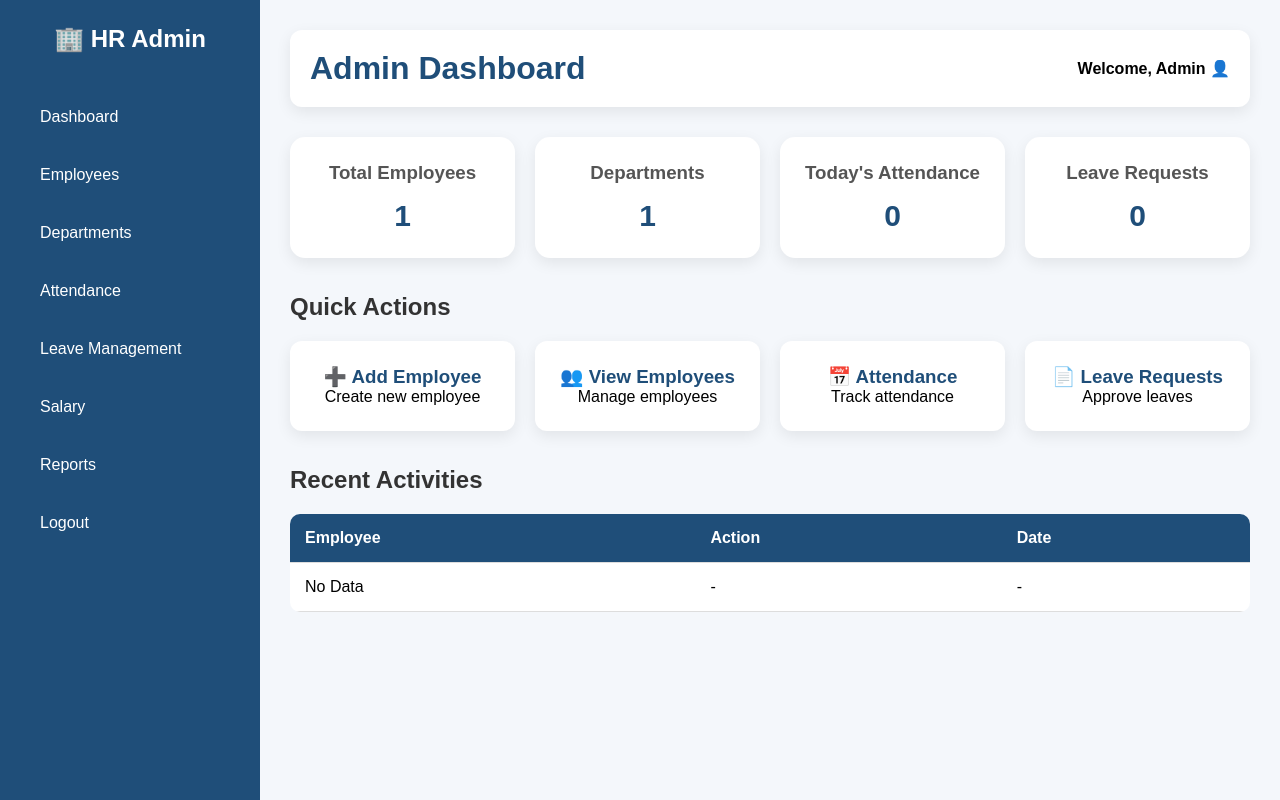
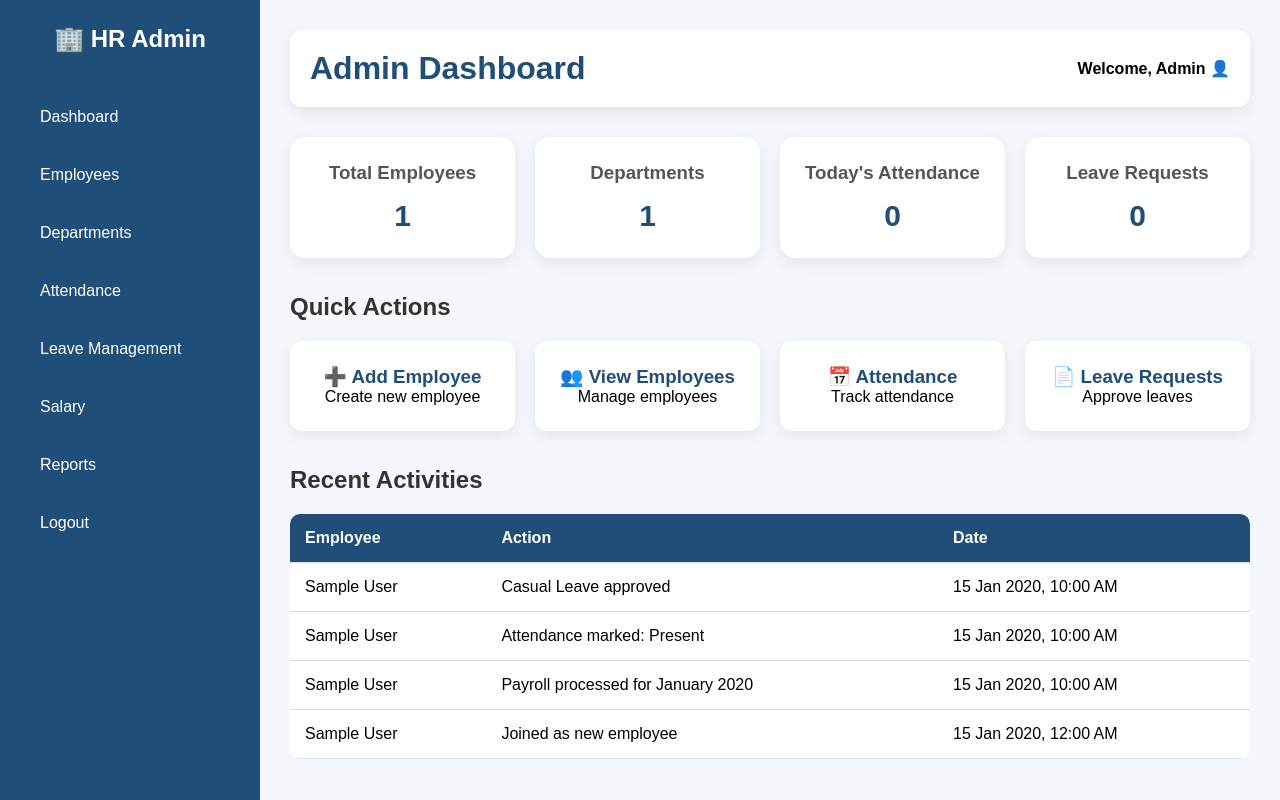
Before and after one commit to Sreekutty2728/AI_Employee_Management_System, a Django app: page /admin-dashboard/ in a window 1280 px wide. Run offline with Django 5.2, Linux system fonts and the light colour scheme; a user stored in the database is signed in; tables that the repository leaves empty hold one stand-in row (values such as "Sample post").

```diff
--- a/accounts/middleware.py
+++ b/accounts/middleware.py
@@ -14,6 +14,8 @@ class EmployeePortalMiddleware:
     'ai_chat',
     'leave_list',
     'add_leave',
+    'delete_leave',
+    'edit_leave',
 }
 
     def __init__(self, get_response):
--- a/admin_panel/templates/admin_panel/admin_dashboard.html
+++ b/admin_panel/templates/admin_panel/admin_dashboard.html
@@ -491,49 +491,27 @@ Recent Activities
 </h2>
 
 
-
 <table>
 
-
 <tr>
-
-<th>
-Employee
-</th>
-
-<th>
-Action
-</th>
-
-<th>
-Date
-</th>
-
-
+<th>Employee</th>
+<th>Action</th>
+<th>Date</th>
 </tr>
 
-
-
+{% for activity in recent_activities %}
 <tr>
-
-<td>
-No Data
-</td>
-
-<td>
--
-</td>
-
-<td>
--
-</td>
-
-
+<td>{{ activity.employee }}</td>
+<td>{{ activity.action }}</td>
+<td>{{ activity.timestamp|date:"d M Y, h:i A" }}</td>
 </tr>
-
+{% empty %}
+<tr>
+<td colspan="3" style="text-align:center; color:#888;">No recent activity</td>
+</tr>
+{% endfor %}
 
 </table>
-
 
 
 </div>
--- a/admin_panel/views.py
+++ b/admin_panel/views.py
@@ -1,11 +1,13 @@
 from django.contrib.auth.decorators import user_passes_test
 from django.shortcuts import render
-from datetime import date
+from datetime import date, time
+from django.utils import timezone
 
 from employees.models import Employee
 from departments.models import Department
 from attendance.models import Attendance
 from leave_management.models import LeaveRequest
+from payroll.models import Payroll
 
 
 @user_passes_test(lambda user: user.is_staff, login_url='login')
@@ -13,18 +15,56 @@ def admin_dashboard(request):
 
     employee_count = Employee.objects.count()
     department_count = Department.objects.count()
+    attendance_count = Attendance.objects.filter(date=date.today()).count()
+    leave_requests_count = LeaveRequest.objects.filter(status='Pending').count()
 
-    # Count today's attendance
-    attendance_count = Attendance.objects.filter(date=date.today()).count()
+    activities = []
 
-    # Count pending leave requests
-    leave_requests_count = LeaveRequest.objects.filter(status='Pending').count()
+    for leave in LeaveRequest.objects.select_related('employee').order_by('-updated_at')[:5]:
+        if leave.status == 'Pending':
+            action_text = f"Requested {leave.leave_type}"
+        else:
+            action_text = f"{leave.leave_type} {leave.status.lower()}"
+
+        activities.append({
+            'employee': f"{leave.employee.first_name} {leave.employee.last_name}",
+            'action': action_text,
+            'timestamp': leave.updated_at,
+        })
+
+    for att in Attendance.objects.select_related('employee').order_by('-updated_at')[:5]:
+        activities.append({
+            'employee': f"{att.employee.first_name} {att.employee.last_name}",
+            'action': f"Attendance marked: {att.status}",
+            'timestamp': att.updated_at,
+        })
+
+    for emp in Employee.objects.order_by('-date_of_joining')[:5]:
+        naive_dt = timezone.datetime.combine(emp.date_of_joining, time.min)
+        aware_dt = timezone.make_aware(naive_dt, timezone.get_current_timezone())
+
+        activities.append({
+            'employee': f"{emp.first_name} {emp.last_name}",
+            'action': "Joined as new employee",
+            'timestamp': aware_dt,
+        })
+
+    for pay in Payroll.objects.select_related('employee').order_by('-created_at')[:5]:
+        activities.append({
+            'employee': f"{pay.employee.first_name} {pay.employee.last_name}",
+            'action': f"Payroll processed for {pay.month} {pay.year}",
+            'timestamp': pay.created_at,
+        })
+
+    activities.sort(key=lambda x: x['timestamp'], reverse=True)
+    recent_activities = activities[:10]
 
     context = {
         'employee_count': employee_count,
         'department_count': department_count,
         'attendance_count': attendance_count,
         'leave_requests_count': leave_requests_count,
+        'recent_activities': recent_activities,
     }
 
     return render(
--- a/employee_management/settings.py
+++ b/employee_management/settings.py
@@ -88,9 +88,9 @@ WSGI_APPLICATION = 'employee_management.wsgi.application'
 DATABASES = {
     'default': {
         'ENGINE': 'django.db.backends.postgresql',
-        'NAME': 'ai_employee_management_db',
+        'NAME': 'AI_Employee_Management_System',
         'USER': 'postgres',
-        'PASSWORD': 'POSTGRESQL',
+        'PASSWORD': '2026',
         'HOST': 'localhost',
         'PORT': '5432',
     }
--- a/leave_management/templates/leave_management/leave_list.html
+++ b/leave_management/templates/leave_management/leave_list.html
@@ -94,6 +94,8 @@
                                 </form>
                                 {% endif %}
 
+                                {% if not is_admin %}
+
                                 <a href="{% url 'edit_leave' leave_request.id %}"
                                    class="btn btn-warning btn-sm">
                                     <i class="bi bi-pencil-square"></i>
@@ -105,6 +107,7 @@
                                     <i class="bi bi-trash"></i>
                                     Delete
                                 </a>
+                                {% endif %}
                             </td>
                         </tr>
 
```
Also changed, not shown: leave_management/views.py (+9 -0 lines).
